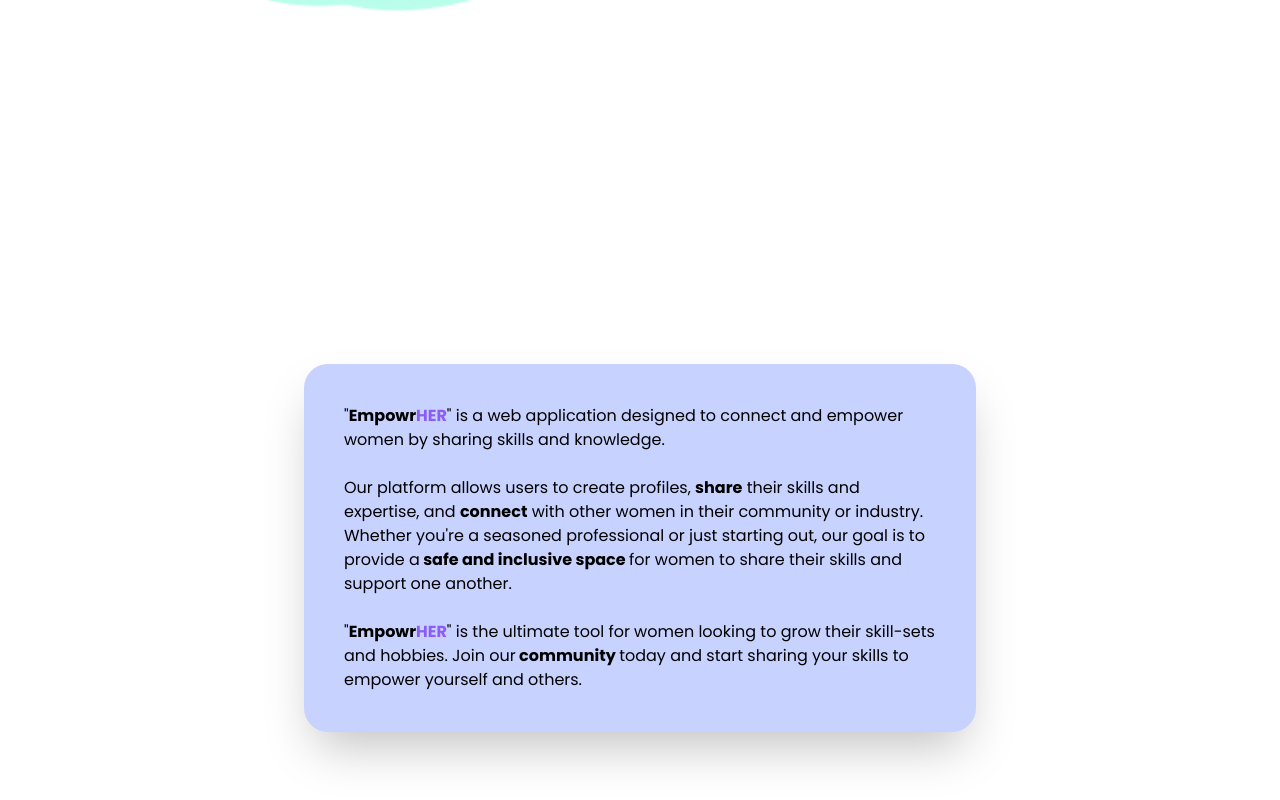
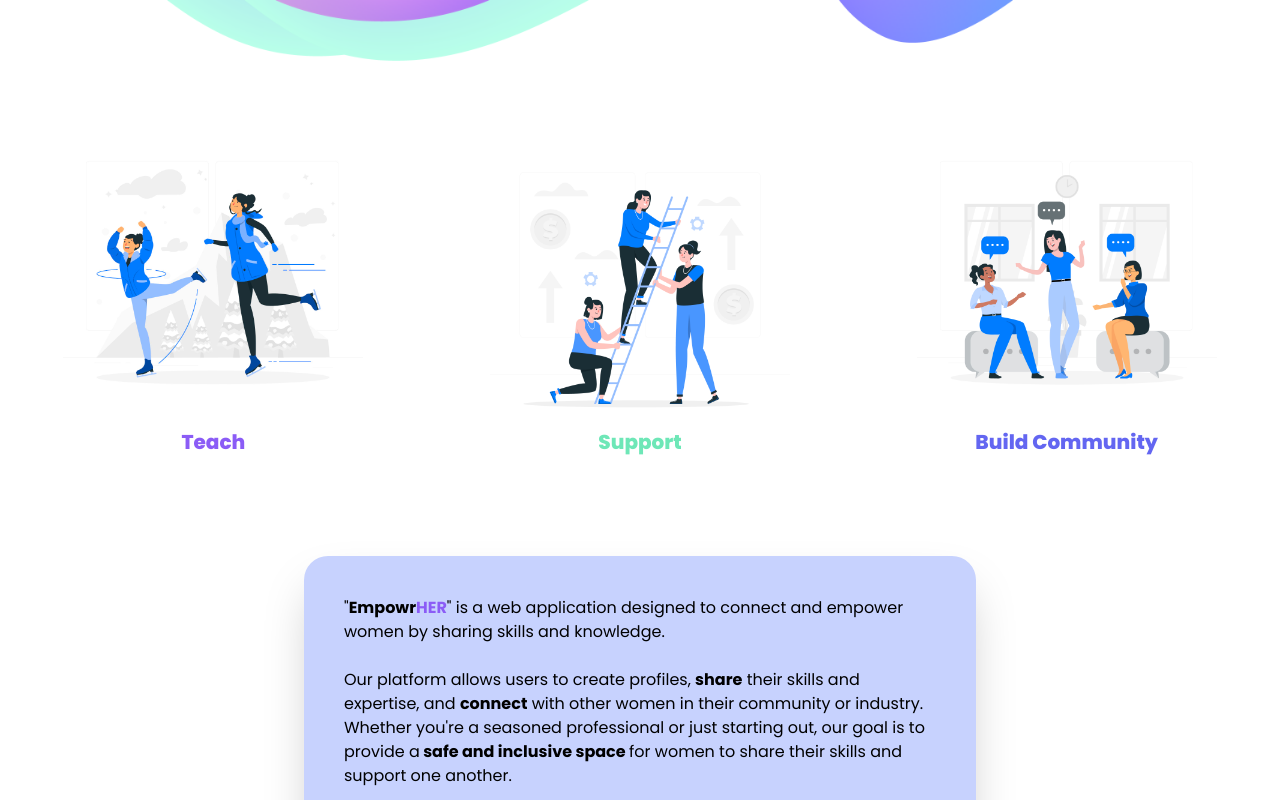
Before and after one commit to pollyliu1/EmpowrHER, a Next.js app in the folder client/: page / in a window 1280 px wide. Shown: the part 1120-1920 px from the top of the page. Built offline with nearby package versions, Linux system fonts and the light colour scheme; no server answers.

Commit message:
Update home page

```diff
--- a/client/src/components/Jumbotron.tsx
+++ b/client/src/components/Jumbotron.tsx
@@ -7,6 +7,9 @@ import SignOutButton1 from "./SignOutButton1";
 import separator from "../resources/separator.png";
 import light_gradient from "../resources/light_gradient.png";
 import light_gradient_upsidedown from "../resources/ligth_gradient_upsidedown.png";
+import infopic1 from "../resources/info1.jpg";
+import infopic2 from "../resources/info2.jpg";
+import infopic3 from "../resources/info3.jpg";
 import Image from "next/image";
 
 function Jumbotron({ user }) {
@@ -15,7 +18,7 @@ function Jumbotron({ user }) {
       <div className="bg-[url('../../public/jumbotron-gradient.png')] bg-cover h-full">
         <Navbar user={user} />
         <div className="justify-content h-screen">
-          <section className="pb-100">
+          <section>
             <div className="max-w-screen-lg bg-white shadow-2xl rounded-3xl mx-auto text-center py-12 mt-20 mb-100">
               <h2 className="text-3xl leading-9 font-bold tracking-tight text-gray-800 sm:text-4xl sm:leading-10">
                 <span className="font-extrabold text-gray-800 text-3xl leading-9 tracking-tight sm:text-4xl sm:leading-10">
@@ -33,14 +36,14 @@ function Jumbotron({ user }) {
             </div>
           </section>
 
-          <section style={{ padding: 500 }}>
+          <section style={{ padding: 432 }}>
             <div>
               <Image
                 src={separator}
                 alt="separator bar"
                 style={{
                   position: "absolute",
-                  top: 500,
+                  top: 550,
                   left: 0,
                   right: 0,
                   bottom: 0,
@@ -52,8 +55,43 @@ function Jumbotron({ user }) {
             </div>
           </section>
 
+          <section>
+            <div className="flex">
+              <div className="mx-auto">
+                <Image
+                  src={infopic3}
+                  alt="info picture 3"
+                  style={{ width: 300, height: 300 }}
+                />
+                <p className="text-center text-xl mx-auto font-extrabold text-violet-500">
+                  Teach
+                </p>
+              </div>
+              <div className="mx-auto">
+                <Image
+                  src={infopic2}
+                  alt="info picture 2"
+                  style={{ width: 300, height: 300 }}
+                />
+                <p className="text-center text-xl mx-auto font-extrabold text-emerald-300">
+                  Support
+                </p>
+              </div>
+              <div className="mx-auto">
+                <Image
+                  src={infopic1}
+                  alt="info picture 1"
+                  style={{ width: 300, height: 300 }}
+                />
+                <p className="text-center text-xl mx-auto font-extrabold text-indigo-500">
+                  Build Community
+                </p>
+              </div>
+            </div>
+          </section>
+
           <section style={{ padding: 100 }}>
-            <div className="max-w-2xl bg-indigo-200 shadow-2xl rounded-3xl mx-auto py-10 px-10 md:w-full">
+            <div className="max-w-2xl bg-indigo-200 shadow-2xl rounded-3xl mx-auto pt-100 py-10 px-10 md:w-full">
               <p>
                 "
                 <span className="font-bold">
```
Also changed, not shown: client/src/resources/separator.png.
